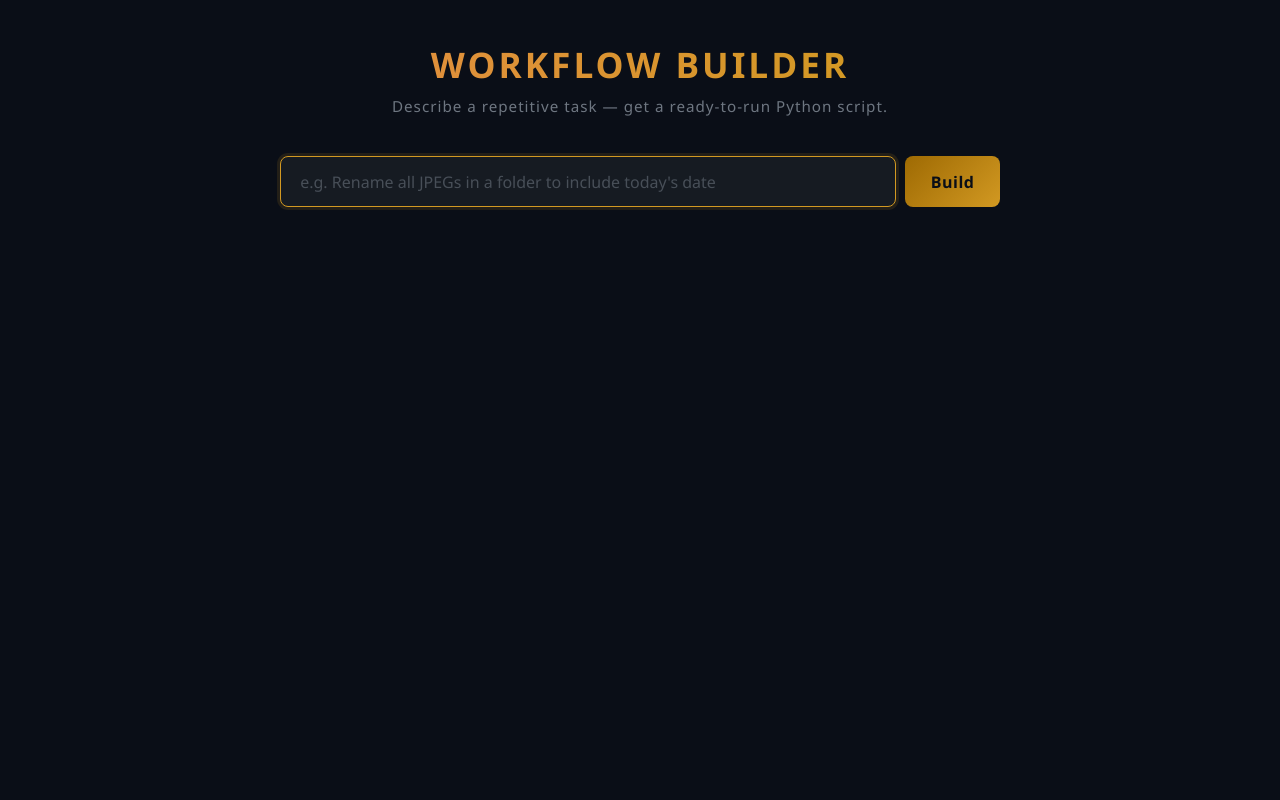
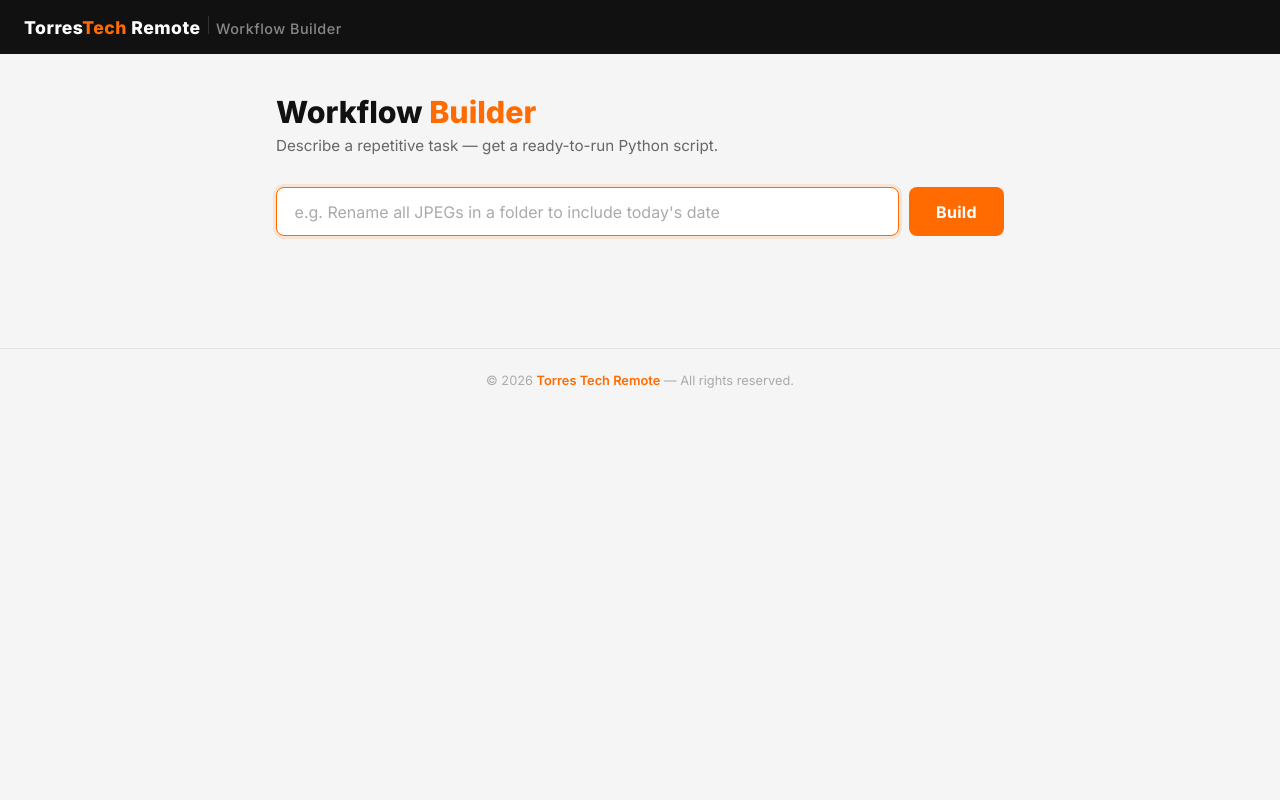
Before and after one commit to petetorres375-glitch/workflow-builder, a Flask app: page / in a window 1280 px wide. Run offline with Flask 3, Linux system fonts and the light colour scheme.

Commit message:
Rebrand UI to Torres Tech Remote black/white/orange theme
Co-Authored-By: Claude Sonnet 4.6 <noreply@anthropic.com>

```diff
--- a/templates/index.html
+++ b/templates/index.html
@@ -3,60 +3,99 @@
 <head>
   <meta charset="UTF-8">
   <meta name="viewport" content="width=device-width, initial-scale=1.0">
-  <title>Workflow Builder</title>
+  <title>Workflow Builder — Torres Tech Remote</title>
+  <link rel="preconnect" href="https://fonts.googleapis.com">
+  <link rel="preconnect" href="https://fonts.gstatic.com" crossorigin>
+  <link href="https://fonts.googleapis.com/css2?family=Inter:wght@400;500;600;700;800&display=swap" rel="stylesheet">
   <style>
     * { box-sizing: border-box; margin: 0; padding: 0; }
 
     body {
-      font-family: 'Segoe UI', system-ui, sans-serif;
-      background: #0a0e17;
-      color: #e6edf3;
+      font-family: 'Inter', system-ui, sans-serif;
+      background: #f5f5f5;
+      color: #111111;
       min-height: 100vh;
-      padding: 2.5rem 1rem;
     }
 
+    /* ── Header ── */
     header {
-      text-align: center;
-      margin-bottom: 2.5rem;
+      background: #111111;
+      padding: 1rem 1.5rem;
+      display: flex;
+      align-items: center;
+      gap: 1rem;
     }
 
-    header h1 {
-      font-size: 2.2rem;
-      font-weight: 700;
-      letter-spacing: 3px;
-      text-transform: uppercase;
-      background: linear-gradient(90deg, #d29922, #f78166, #d29922);
-      background-size: 200% auto;
-      -webkit-background-clip: text;
-      -webkit-text-fill-color: transparent;
-      animation: shimmer 4s linear infinite;
+    .brand {
+      display: flex;
+      align-items: baseline;
+      gap: 0.45rem;
+      flex-wrap: wrap;
     }
 
-    @keyframes shimmer {
-      to { background-position: 200% center; }
+    .brand-name {
+      font-size: 1.1rem;
+      font-weight: 800;
+      color: #ffffff;
+      letter-spacing: 0.5px;
     }
 
-    header p {
-      color: #6e7681;
-      margin-top: 0.5rem;
-      font-size: 0.95rem;
-      letter-spacing: 1px;
+    .brand-accent {
+      color: #FF6B00;
     }
 
+    .brand-divider {
+      width: 1px;
+      height: 1.1rem;
+      background: #333333;
+      flex-shrink: 0;
+    }
+
+    .tool-name {
+      font-size: 0.9rem;
+      font-weight: 500;
+      color: #888888;
+      letter-spacing: 0.5px;
+    }
+
+    /* ── Main content ── */
+    main {
+      max-width: 760px;
+      margin: 0 auto;
+      padding: 2.5rem 1rem 3rem;
+    }
+
+    .page-title {
+      font-size: 1.9rem;
+      font-weight: 800;
+      color: #111111;
+      margin-bottom: 0.4rem;
+    }
+
+    .page-title span {
+      color: #FF6B00;
+    }
+
+    .page-subtitle {
+      color: #666666;
+      font-size: 0.95rem;
+      margin-bottom: 2rem;
+    }
+
+    /* ── Search form ── */
     .search-box {
-      max-width: 720px;
-      margin: 0 auto 2.5rem;
       display: flex;
       gap: 0.6rem;
+      margin-bottom: 2rem;
     }
 
     .search-box input {
       flex: 1;
-      padding: 0.85rem 1.2rem;
-      background: #161b22;
-      border: 1px solid #21262d;
+      padding: 0.85rem 1.1rem;
+      background: #ffffff;
+      border: 1.5px solid #dddddd;
       border-radius: 8px;
-      color: #e6edf3;
+      color: #111111;
       font-family: inherit;
       font-size: 1rem;
       outline: none;
@@ -64,52 +103,52 @@
     }
 
     .search-box input:focus {
-      border-color: #d29922;
-      box-shadow: 0 0 0 3px rgba(210, 153, 34, 0.12);
+      border-color: #FF6B00;
+      box-shadow: 0 0 0 3px rgba(255, 107, 0, 0.12);
     }
 
-    .search-box input::placeholder { color: #484f58; }
+    .search-box input::placeholder { color: #aaaaaa; }
 
     .search-box button {
-      padding: 0.85rem 1.6rem;
-      background: linear-gradient(135deg, #9e6a03, #d29922);
+      padding: 0.85rem 1.7rem;
+      background: #FF6B00;
       border: none;
       border-radius: 8px;
-      color: #0a0e17;
+      color: #ffffff;
       font-family: inherit;
       font-size: 1rem;
       font-weight: 700;
       cursor: pointer;
-      letter-spacing: 0.5px;
-      transition: opacity 0.2s, transform 0.1s;
+      letter-spacing: 0.3px;
+      white-space: nowrap;
+      transition: background 0.2s, transform 0.1s;
     }
 
-    .search-box button:hover { opacity: 0.9; }
+    .search-box button:hover { background: #e05e00; }
     .search-box button:active { transform: scale(0.98); }
     .search-box button:disabled {
-      opacity: 0.6;
+      background: #ffaa66;
       cursor: not-allowed;
       transform: none;
     }
 
+    /* ── Spinner ── */
     .spinner {
       display: none;
-      max-width: 720px;
-      margin: 0 auto 1.5rem;
       align-items: center;
-      gap: 0.75rem;
-      color: #8b949e;
+      gap: 0.65rem;
+      color: #888888;
       font-size: 0.9rem;
-      letter-spacing: 1px;
+      margin-bottom: 1.5rem;
     }
 
     .spinner.active { display: flex; }
 
     .spinner-ring {
-      width: 20px;
-      height: 20px;
-      border: 2px solid #21262d;
-      border-top-color: #d29922;
+      width: 18px;
+      height: 18px;
+      border: 2px solid #dddddd;
+      border-top-color: #FF6B00;
       border-radius: 50%;
       animation: spin 0.7s linear infinite;
       flex-shrink: 0;
@@ -119,9 +158,32 @@
       to { transform: rotate(360deg); }
     }
 
+    /* ── Error ── */
+    .error {
+      padding: 1rem 1.2rem;
+      background: #fff5f5;
+      border: 1.5px solid #e53e3e;
+      border-radius: 8px;
+      color: #c53030;
+      font-size: 0.95rem;
+      margin-bottom: 1.5rem;
+    }
+
+    /* ── Query label ── */
+    .query-label {
+      color: #888888;
+      font-size: 0.82rem;
+      letter-spacing: 0.5px;
+      margin-bottom: 1rem;
+    }
+
+    .query-label span {
+      color: #444444;
+      font-style: italic;
+    }
+
+    /* ── Results ── */
     .results {
-      max-width: 720px;
-      margin: 0 auto;
       display: flex;
       flex-direction: column;
       gap: 1rem;
@@ -133,111 +195,124 @@
       to   { opacity: 1; transform: translateY(0); }
     }
 
+    /* ── File meta row ── */
     .result-meta {
       display: flex;
       align-items: center;
       justify-content: space-between;
       flex-wrap: wrap;
       gap: 0.5rem;
+      background: #ffffff;
+      border: 1px solid #eeeeee;
+      border-radius: 8px;
+      padding: 0.7rem 1.1rem;
+      box-shadow: 0 2px 8px rgba(0, 0, 0, 0.07);
     }
 
     .filename {
       font-family: 'Courier New', monospace;
-      color: #d29922;
+      color: #FF6B00;
       font-size: 0.95rem;
-      font-weight: bold;
+      font-weight: 600;
     }
 
     .download-btn {
       padding: 0.4rem 1rem;
-      background: #161b22;
-      border: 1px solid #30363d;
+      background: #ffffff;
+      border: 1.5px solid #dddddd;
       border-radius: 6px;
-      color: #8b949e;
+      color: #555555;
       font-family: inherit;
       font-size: 0.85rem;
+      font-weight: 500;
       cursor: pointer;
       text-decoration: none;
       transition: border-color 0.2s, color 0.2s;
     }
 
     .download-btn:hover {
-      border-color: #d29922;
-      color: #d29922;
+      border-color: #FF6B00;
+      color: #FF6B00;
     }
 
+    /* ── Code panel ── */
     .code-panel {
+      background: #ffffff;
       border-radius: 10px;
+      box-shadow: 0 2px 8px rgba(0, 0, 0, 0.07);
       overflow: hidden;
-      border: 1px solid #21262d;
-      box-shadow: 0 2px 12px rgba(0,0,0,0.4);
+      border: 1px solid #eeeeee;
+      border-left: 4px solid #6f42c1;
     }
 
     .code-header {
-      padding: 0.55rem 1.1rem;
-      background: #1a1500;
-      color: #d29922;
-      font-size: 0.75rem;
+      padding: 0.6rem 1.2rem;
+      font-size: 0.72rem;
       font-weight: 700;
       letter-spacing: 2px;
       text-transform: uppercase;
       display: flex;
       align-items: center;
-      gap: 0.5rem;
+      gap: 0.45rem;
+      background: #fafafa;
+      border-bottom: 1px solid #eeeeee;
+      color: #6f42c1;
     }
 
     .code-header::before {
       content: '';
       display: inline-block;
-      width: 8px;
-      height: 8px;
+      width: 7px;
+      height: 7px;
       border-radius: 50%;
-      background: #d29922;
+      background: #6f42c1;
     }
 
     .code-body {
       padding: 1.1rem 1.2rem;
-      background: #0d1117;
-      border-left: 3px solid #4a3510;
       font-family: 'Courier New', monospace;
       font-size: 0.88rem;
-      line-height: 1.6;
+      line-height: 1.65;
       white-space: pre;
       overflow-x: auto;
-      color: #c9d1d9;
+      color: #2d2d2d;
+      background: #fdfcff;
     }
 
-    .error {
-      max-width: 720px;
-      margin: 0 auto;
-      padding: 1rem 1.2rem;
-      background: #1a0d0d;
-      border: 1px solid #f85149;
-      border-radius: 8px;
-      color: #f85149;
-      font-size: 0.95rem;
+    /* ── Footer ── */
+    footer {
+      text-align: center;
+      padding: 1.5rem 1rem;
+      color: #aaaaaa;
+      font-size: 0.8rem;
+      border-top: 1px solid #e5e5e5;
+      margin-top: 2rem;
     }
 
-    .query-label {
-      max-width: 720px;
-      margin: 0 auto 0.75rem;
-      color: #484f58;
-      font-size: 0.82rem;
-      letter-spacing: 1px;
-    }
+    footer span { color: #FF6B00; font-weight: 600; }
 
-    .query-label span {
-      color: #8b949e;
-      font-style: italic;
+    /* ── Mobile ── */
+    @media (max-width: 520px) {
+      .search-box { flex-direction: column; }
+      .search-box button { width: 100%; }
+      .page-title { font-size: 1.5rem; }
+      .result-meta { flex-direction: column; align-items: flex-start; }
     }
   </style>
 </head>
 <body>
 
   <header>
-    <h1>Workflow Builder</h1>
-    <p>Describe a repetitive task — get a ready-to-run Python script.</p>
+    <div class="brand">
+      <span class="brand-name">Torres<span class="brand-accent">Tech</span> Remote</span>
+      <div class="brand-divider"></div>
+      <span class="tool-name">Workflow Builder</span>
+    </div>
   </header>
+
+  <main>
+    <h1 class="page-title">Workflow <span>Builder</span></h1>
+    <p class="page-subtitle">Describe a repetitive task — get a ready-to-run Python script.</p>
 
     <form method="POST" id="build-form">
       <div class="search-box">
@@ -287,6 +362,11 @@
 
       </div>
     {% endif %}
+  </main>
+
+  <footer>
+    &copy; 2026 <span>Torres Tech Remote</span> — All rights reserved.
+  </footer>
 
 </body>
 </html>
```
Lines whose indentation alone changed are shown as unchanged.
